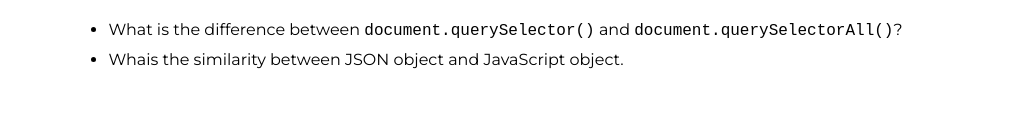
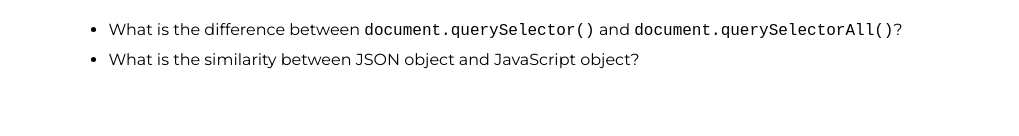
Before and after one commit to onwuchekwa/onwuchekwa_wdd330.github.io, a plain HTML site: page Week_03/note-three.html in a window 1280 px wide. Shown: the part 906-1042 px from the top of the page, without its empty margins (130-1149 px from the left). Drawn offline with Linux system fonts and the light colour scheme.

Commit message:
commit_2_07052020

```diff
--- a/Week_03/note-three.html
+++ b/Week_03/note-three.html
@@ -54,7 +54,7 @@
                             <h3>Question</h3>
                             <ul>
                                 <li>What is the difference between <code>document.querySelector()</code> and <code>document.querySelectorAll()</code>?</li>
-                                <li>Whais the similarity between JSON object and JavaScript object.</li>
+                                <li>What is the similarity between JSON object and JavaScript object?</li>
                             </ul>
                         </aside>
                     </section>
```
